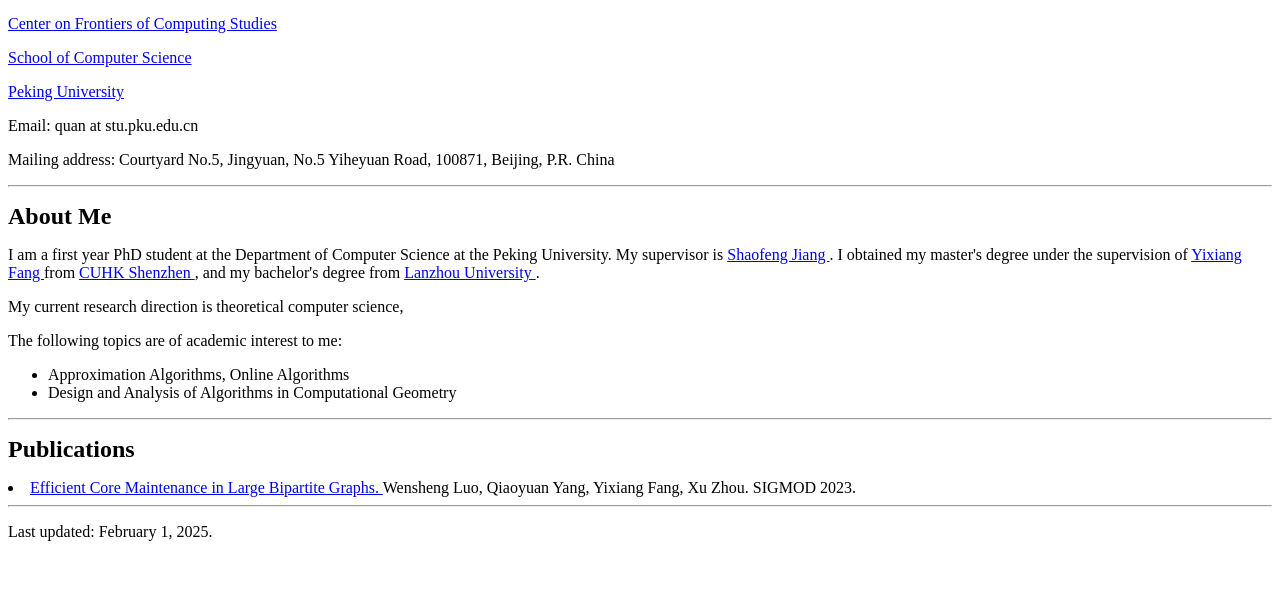
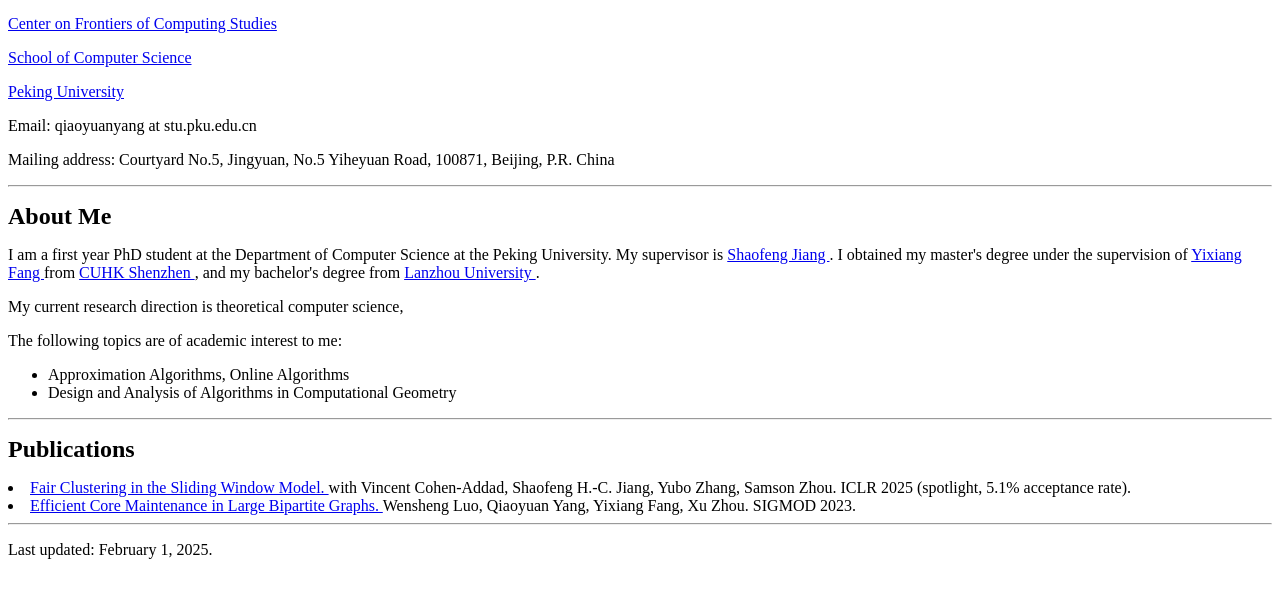
Before and after one commit to qiaoyuan-yang/qiaoyuan-yang.github.io, a plain HTML site: page index.html in a window 1280 px wide. Shown: the part 55-652 px from the top of the page. Drawn offline with Linux system fonts and the light colour scheme.

Commit message:
Update index.html

```diff
--- a/index.html
+++ b/index.html
@@ -4,7 +4,7 @@
 <p> <a href="https://cs.pku.edu.cn/English/Home.htm"> School of Computer Science </a> </p>
 <p> <a href="https://english.pku.edu.cn/"> Peking University </a> </p>
 
-<p> Email: quan at stu.pku.edu.cn </p>
+<p> Email: qiaoyuanyang at stu.pku.edu.cn </p>
 <p> Mailing address: Courtyard No.5, Jingyuan, No.5 Yiheyuan Road, 100871, Beijing, P.R. China </p>
 
 
@@ -27,6 +27,8 @@ I obtained my master's degree under the supervision of <a href="https://fangyixi
 <hr />
 <p>  <font size="5"> <b> Publications </b> </font> </p>
 <ur>
+  <li> <a href="https://openreview.net/forum?id=VGQugiuCQs"> Fair Clustering in the Sliding Window Model. </a>
+  with Vincent Cohen-Addad, Shaofeng H.-C. Jiang, Yubo Zhang, Samson Zhou. ICLR 2025 (spotlight, 5.1% acceptance rate). </li>
   <li> <a href="https://dl.acm.org/doi/pdf/10.1145/3617329"> Efficient Core Maintenance in Large Bipartite Graphs. </a>
   Wensheng Luo, Qiaoyuan Yang, Yixiang Fang, Xu Zhou. SIGMOD 2023. </li>
 </ur>
```
